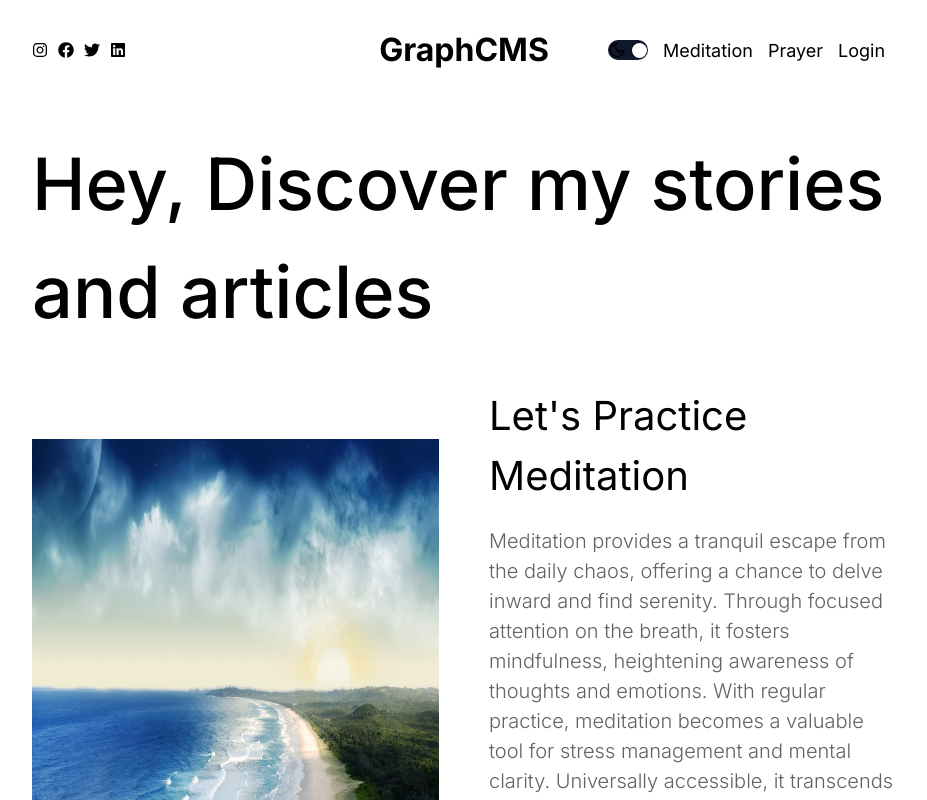
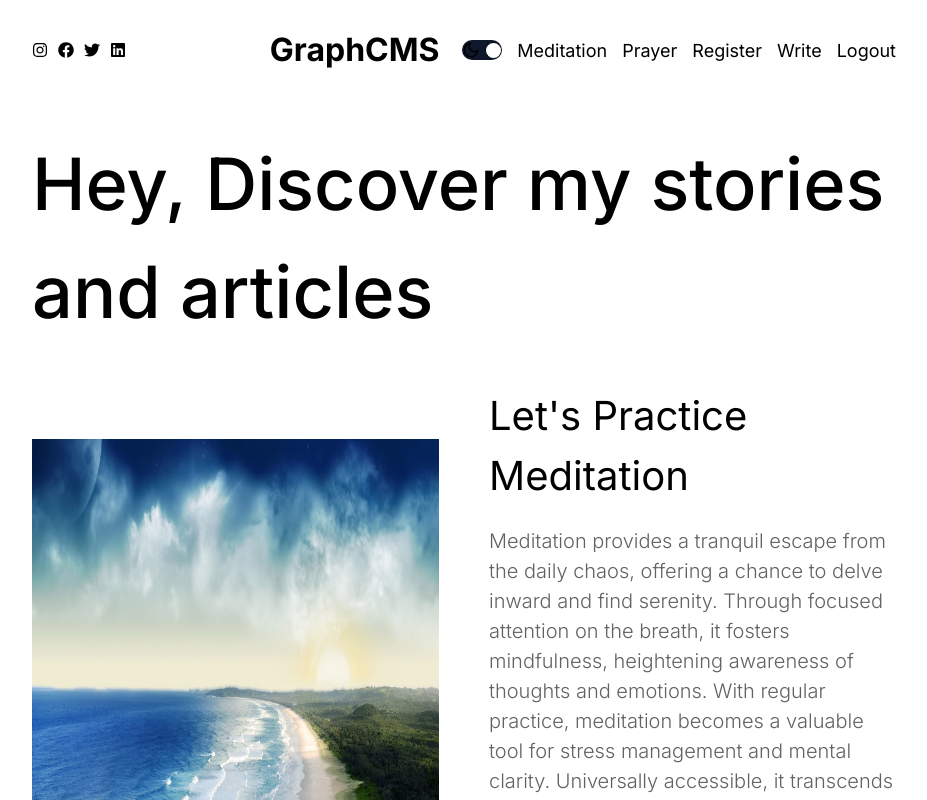
Before and after one commit to DavisKiprotich/Blog_Website, a Next.js app: page / in a window 1280 px wide. Shown: the top 800 px of the page, without its empty margins (176-1103 px from the left). Built offline with nearby package versions, Linux system fonts and the light colour scheme.

Commit message:
Creating a writing platform

```diff
--- a/components/AuthLinks.jsx
+++ b/components/AuthLinks.jsx
@@ -8,7 +8,7 @@ const AuthLinks = () => {
   const [open, setOpen] = useState(false)
 
   // temporary
-  const status = 'notauthenticated'
+  const status = 'authenticated'
 
   return (
     <>
--- /dev/null
+++ b/components/styles/writePage.module.css
@@ -0,0 +1,3 @@
+.container{
+
+}
--- /dev/null
+++ b/src/app/write/page.jsx
@@ -0,0 +1,15 @@
+import Image from 'next/image'
+import styles from '../../../components/styles/writePage.module.css'
+
+const WritePage = () => {
+  return (
+    <div className={styles.container}>
+        <input  type='text' placeholder='Title'/>
+        <div className={styles.editor}>
+            <Image src='' />
+        </div>
+    </div>
+  )
+}
+
+export default WritePage
```
